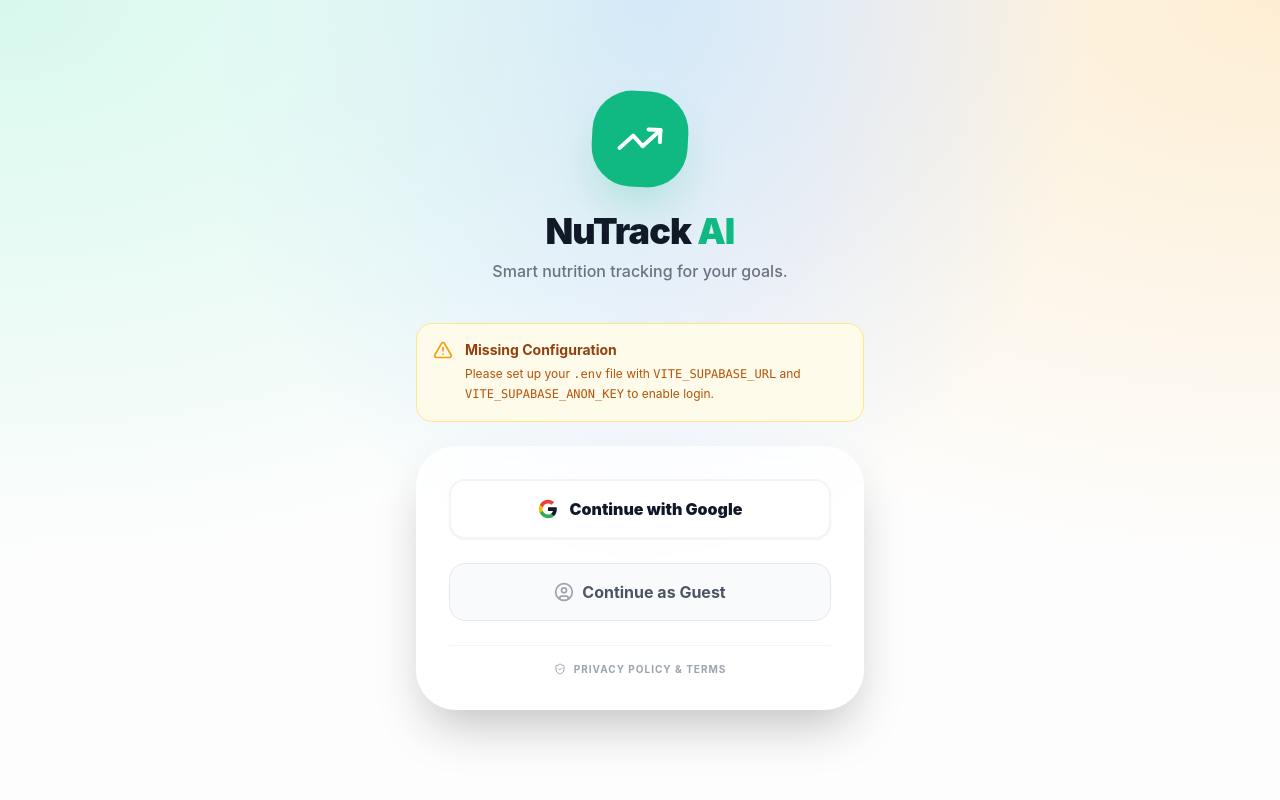
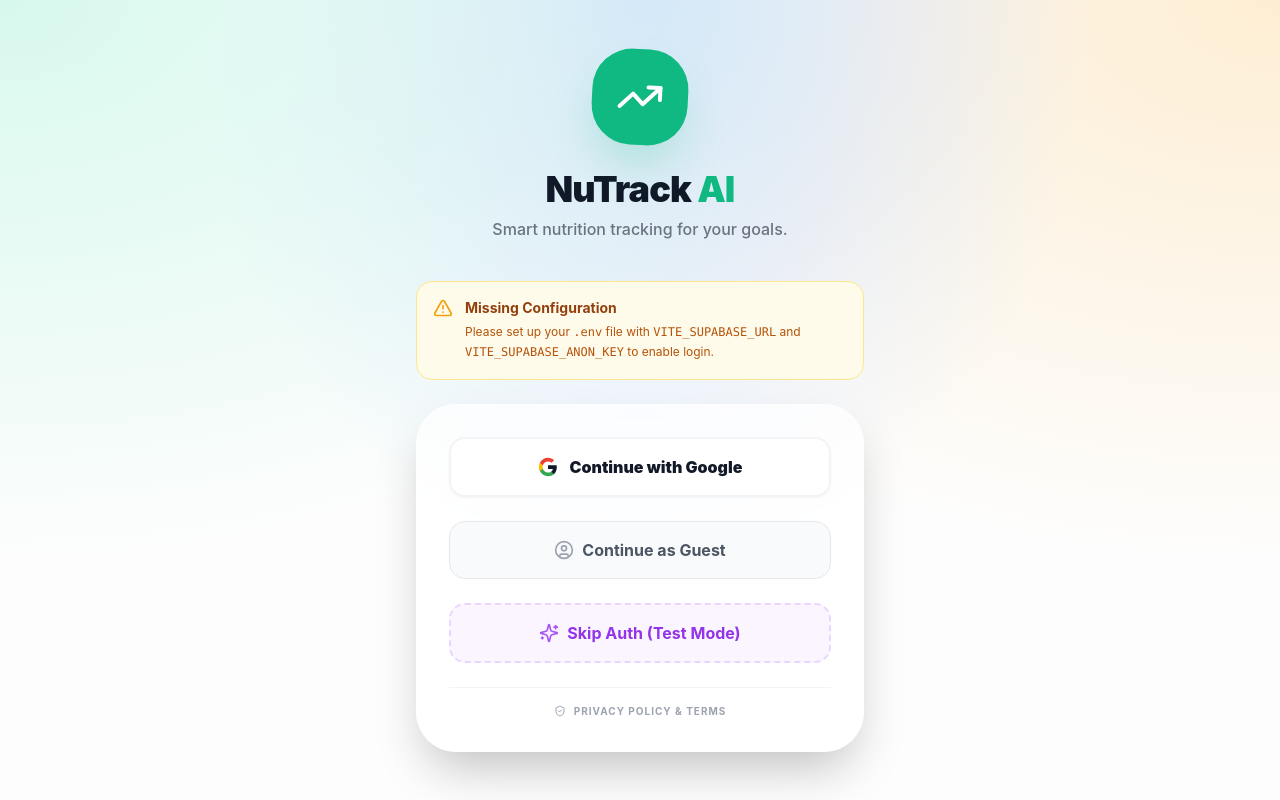
Before and after one commit to ckw3650zai2/React-AI-Food-Calories-Tracker, a React (Vite) app: page / in a window 1280 px wide. Built offline with nearby package versions, Linux system fonts and the light colour scheme.

Commit message:
feat: Add skip authentication button for testing
Introduces a "Skip Login" button for development and testing purposes. This allows users to bypass authentication and immediately access the dashboard with mock user data, facilitating quicker iteration and debugging.

```diff
--- a/App.tsx
+++ b/App.tsx
@@ -237,6 +237,36 @@ const App: React.FC = () => {
       alert("Error signing in as guest: " + error.message);
     }
     setAuthLoading(false);
+  };
+
+  const handleSkipAuth = () => {
+    // Mock user data for testing purposes
+    const mockUser: UserProfile = {
+      name: "Test User",
+      age: 25,
+      gender: Gender.MALE,
+      weight: 70,
+      height: 175,
+      activityLevel: ActivityLevel.MODERATE,
+      goals: {
+        calories: 2200,
+        protein: 165,
+        carbs: 220,
+        fat: 73,
+        type: GoalType.MAINTENANCE
+      },
+      streak: 3,
+      lastLoginDate: format(new Date(), 'yyyy-MM-dd'),
+      lastLoginTimestamp: Date.now(),
+      lastMealTimestamp: Date.now(),
+      earnedBadges: ['starter'],
+      totalMealsLogged: 1
+    };
+
+    // Mock session
+    setSession({ user: { id: 'test-user-id', email: 'test@example.com' } });
+    setUser(mockUser);
+    setView('dashboard');
   };
 
   const handlePhoneLogin = async (e: React.FormEvent) => {
@@ -763,6 +793,14 @@ const App: React.FC = () => {
                             <UserCircle size={20} className="text-gray-400" />
                             Continue as Guest
                         </button>
+
+                        <button
+                            onClick={handleSkipAuth}
+                            className="w-full py-4 mt-2 bg-purple-50 hover:bg-purple-100 text-purple-600 font-bold rounded-2xl flex items-center justify-center gap-2 transition-all active:scale-[0.98] border-2 border-dashed border-purple-200"
+                        >
+                            <Sparkles size={20} className="text-purple-500" />
+                            Skip Auth (Test Mode)
+                        </button>
                      </>
                  ) : (
                      <form onSubmit={handleVerifyOtp} className="space-y-6">
@@ -1105,25 +1143,23 @@ const App: React.FC = () => {
                                     }
                                 }}
                                 className={`
-                                    relative flex flex-col items-center justify-center h-10 w-10 mx-auto rounded-2xl transition-all duration-300
+                                    relative flex flex-col items-center justify-center h-14 w-10 mx-auto rounded-2xl transition-all duration-300
                                     ${isSelected ? 'bg-brand-dark text-white shadow-lg scale-110 z-10' : ''}
                                     ${!isSelected && isCurrentMonth ? 'text-gray-700 hover:bg-gray-50' : ''}
                                     ${!isSelected && !isCurrentMonth ? 'text-gray-300' : ''}
                                     ${!isSelected && isToday ? 'border-2 border-brand-green/30' : ''}
                                 `}
                             >
-                                <span className={`text-sm font-bold ${isSelected ? 'text-white' : ''}`}>{format(day, 'd')}</span>
+                                <span className={`text-sm font-bold z-10 mb-2 ${isSelected ? 'text-white' : ''}`}>{format(day, 'd')}</span>
 
                                 {/* Indicators */}
-                                {goalMet && (
-                                    <div className="absolute -top-1 -right-1 bg-brand-green rounded-full p-0.5 border-2 border-white shadow-sm z-10">
-                                        <Check size={8} className="text-white" strokeWidth={4} />
-                                    </div>
-                                )}
-
-                                {hasData && !goalMet && (
-                                     <div className={`absolute bottom-1 w-1 h-1 rounded-full ${isSelected ? 'bg-gray-500' : 'bg-gray-300'}`}></div>
-                                )}
+                                <div className="absolute bottom-1.5 left-0 right-0 flex justify-center">
+                                    {goalMet ? (
+                                        <Check size={16} className="text-brand-green" strokeWidth={3} />
+                                    ) : hasData ? (
+                                         <div className={`w-1.5 h-1.5 rounded-full ${isSelected ? 'bg-gray-500' : 'bg-gray-300'}`}></div>
+                                    ) : null}
+                                </div>
                             </button>
                         );
                     })}
```
